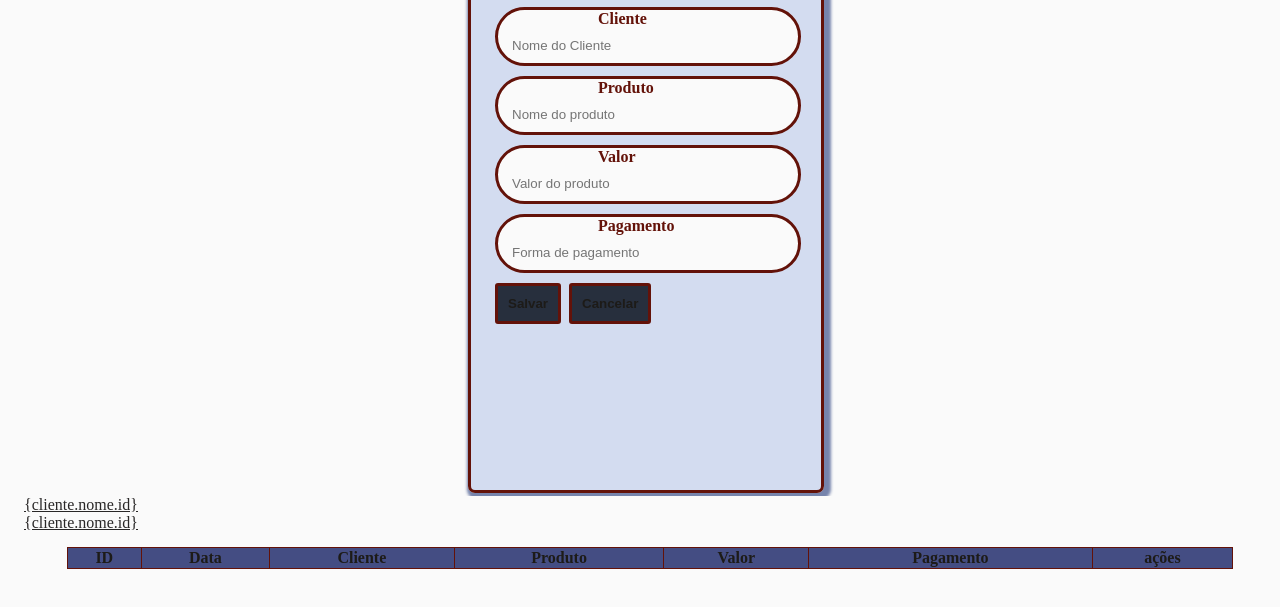
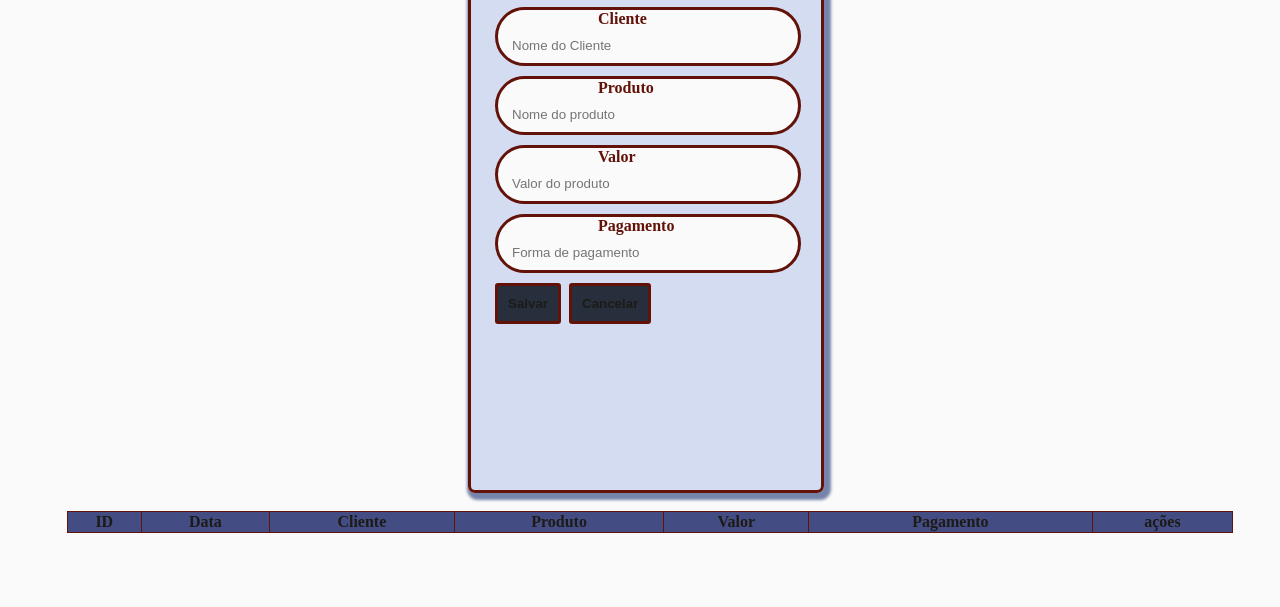
Before and after one commit to Azeythy1/Lista, a plain HTML site: page index.html in a window 1280 px wide. Shown: the part 149-756 px from the top of the page. Drawn offline with nearby package versions, Linux system fonts and the light colour scheme; no server answers.

Commit message:
correção basica

```diff
--- a/index.html
+++ b/index.html
@@ -53,15 +53,7 @@
                 <button id="btn-salvar" onclick="produto.salvar()">Salvar</button>
                 <button onclick="produto.cancelar()">Cancelar</button>
             </div>
-            <div class="cardCLiente">
 
-                <div class="cliente">
-                    <a href="cliente.nome">{cliente.nome.id}</a>
-                </div>
-                <div class="cliente">
-                    <a href="cliente.nome">{cliente.nome.id}</a>
-                </div>
-            </div>
 
             <div class="content">
                 <table border="1">
```
Also changed, not shown: tabela.html (+0 -5 lines).
